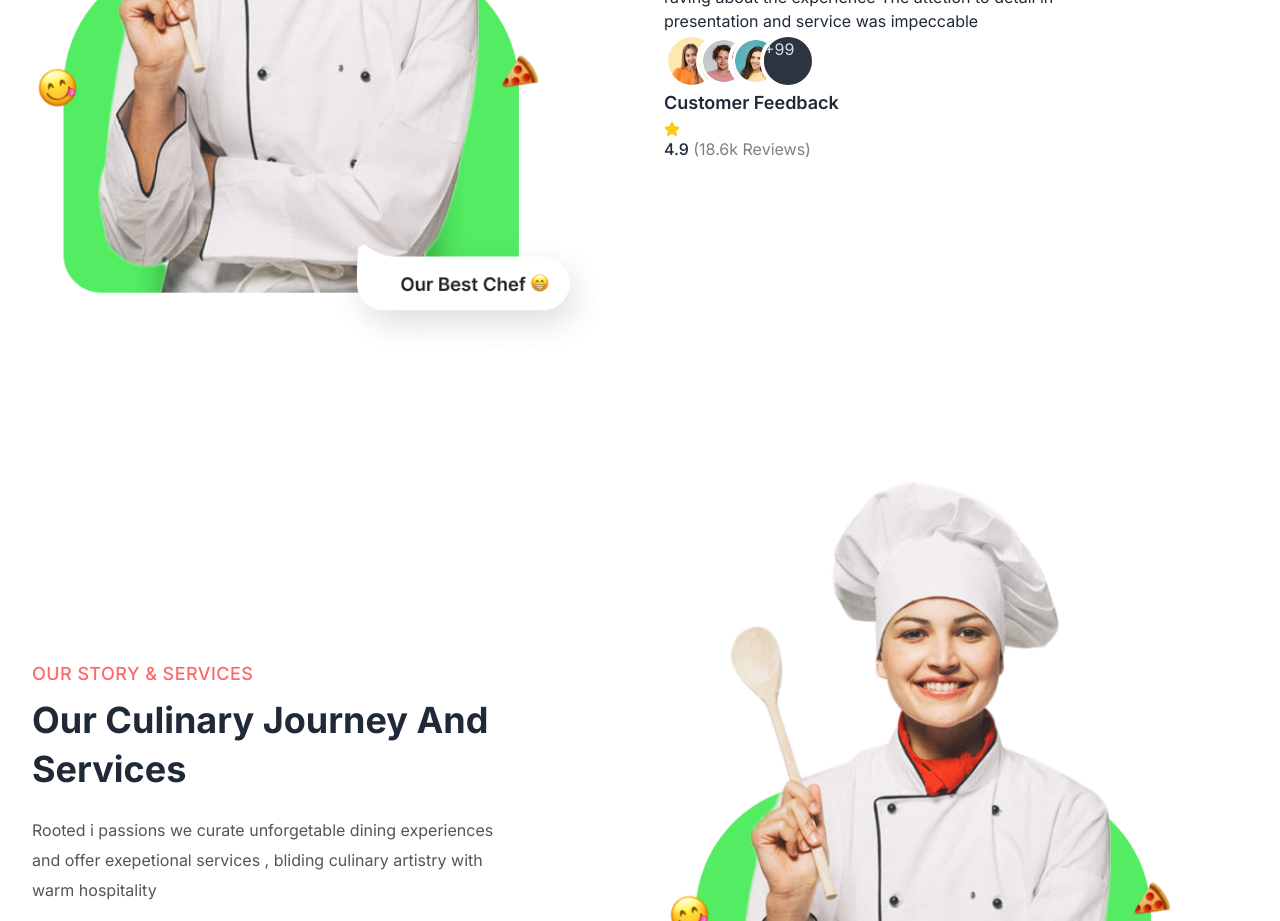
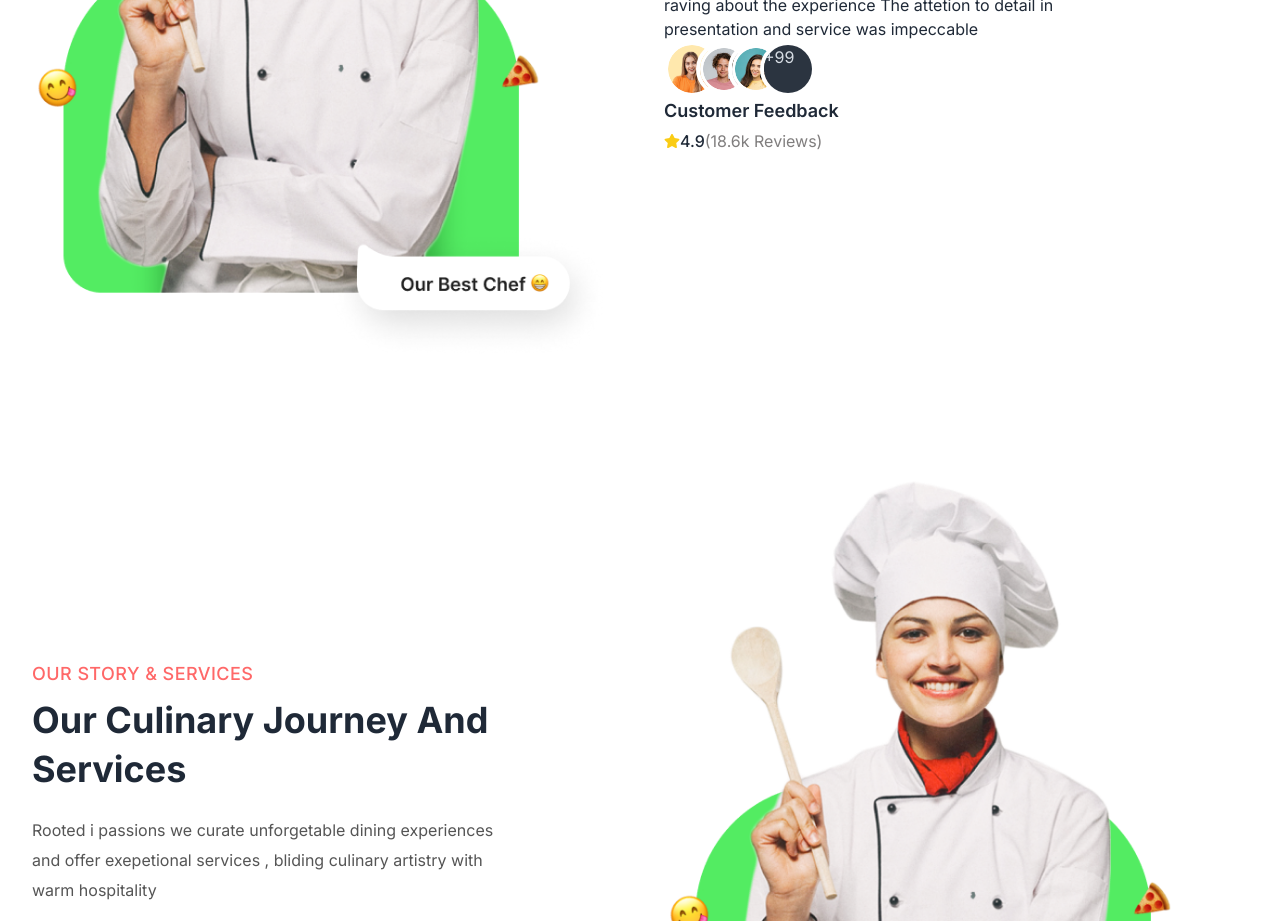
Before and after one commit to AryaSegara/Project-Restaurant--MERN-, a React (Vite) app in the folder frontend/: page / in a window 1280 px wide. Shown: the part 2440-3361 px from the top of the page. Built offline with nearby package versions, Linux system fonts and the light colour scheme.

Commit message:
testimonials

```diff
--- a/frontend/src/pages/home/Testimonials.jsx
+++ b/frontend/src/pages/home/Testimonials.jsx
@@ -45,7 +45,7 @@ export default function Testimonials() {
 
               <div className="space-y-1">
               <h5 className="text-lg font-semibold">Customer Feedback</h5>
-              <div>
+              <div className="flex items-center">
                 <FaStar className="text-yellow-400"/>
                 <span className="font-medium">4.9</span> <span className="text-[#807E7E]">(18.6k Reviews)</span>
               </div>
```
